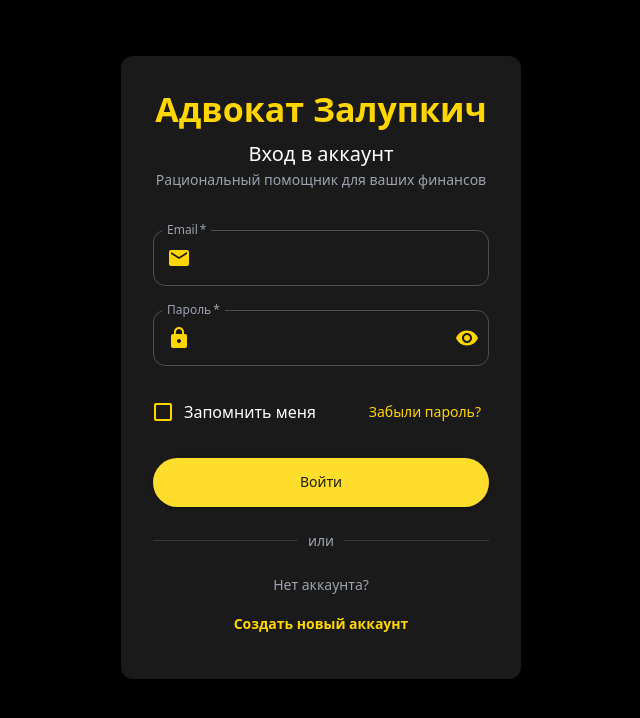
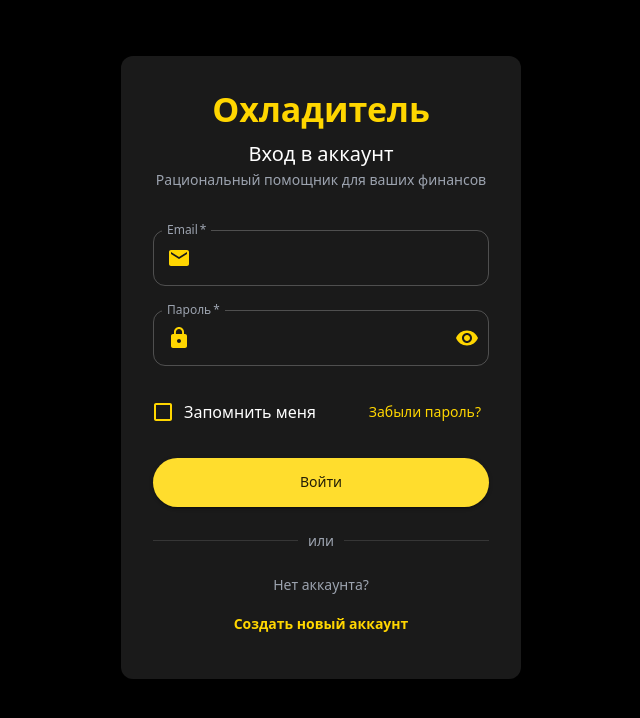
Before and after one commit to PirojochecGG/hakTbank, a React (Vite) app in the folder web/: page /login in a window 1280 px wide. Shown: the top 718 px of the page, without its empty margins (319-959 px from the left). Built offline with nearby package versions, Linux system fonts and the light colour scheme; no server answers.

Commit message:
? fix points

```diff
--- a/web/index.html
+++ b/web/index.html
@@ -7,7 +7,7 @@
     <meta name="mobile-web-app-capable" content="yes" />
     <meta name="apple-mobile-web-app-status-bar-style" content="black-translucent" />
     <meta name="apple-mobile-web-app-title" content="T-Bank" />
-    <title>Адвокат Залупкич</title>
+    <title>Охладитель</title>
   </head>
   <body>
     <div id="root"></div>
--- a/web/src/components/Auth/LoginForm.tsx
+++ b/web/src/components/Auth/LoginForm.tsx
@@ -76,7 +76,7 @@ const LoginForm: React.FC<LoginFormProps> = ({ onSuccess, onSwitchToRegister })
     >
       <Box sx={{ textAlign: 'center', mb: 3 }}>
         <Typography variant="h4" sx={{ color: '#FFD600', fontWeight: 700 }}>
-          Адвокат Залупкич
+          Охладитель
         </Typography>
         <Typography variant="h6" sx={{ mt: 1, color: '#FFFFFF' }}>
           Вход в аккаунт
--- a/web/src/components/Auth/RegisterForm.tsx
+++ b/web/src/components/Auth/RegisterForm.tsx
@@ -105,7 +105,7 @@ const RegisterForm: React.FC<RegisterFormProps> = ({ onSuccess, onSwitchToLogin
     >
       <Box sx={{ textAlign: 'center', mb: 3 }}>
         <Typography variant="h4" sx={{ color: '#FFD600', fontWeight: 700 }}>
-          Адвокат Залупкич
+          Охладитель
         </Typography>
         <Typography variant="h6" sx={{ mt: 1, color: '#FFFFFF' }}>
           Регистрация
--- a/web/src/components/Layout.tsx
+++ b/web/src/components/Layout.tsx
@@ -181,7 +181,7 @@ function DrawerContent({ token, user, userInitial, onLogout, onNavigate }: Drawe
       <Box>
         <Box sx={{ mb: 2 }}>
           <Typography variant="h6" sx={{ fontWeight: 700 }}>
-            Адвокат Залупкич
+            Охладитель
           </Typography>
           <Typography variant="caption" color="text.secondary">
             Рациональный ассистент
@@ -300,7 +300,7 @@ function DrawerContent({ token, user, userInitial, onLogout, onNavigate }: Drawe
         )}
         <Divider sx={{ mt: 2, mb: 1 }} />
         <Typography variant="caption" color="text.secondary">
-          Сделано для хакатона Адвокат Залупкич.
+          Сделано для хакатона Охладитель.
         </Typography>
       </Box>
     </>
--- a/web/src/pages/ChatPage.tsx
+++ b/web/src/pages/ChatPage.tsx
@@ -112,8 +112,8 @@ export function ChatPage() {
     try {
       const query = new URLSearchParams({
         page: String(page),
-        limit: String(PAGE_SIZE),
-        order: 'desc',
+        size: String(PAGE_SIZE),
+        sort: 'updated_at,desc',
       })
 
       const response = await apiFetch<ChatListResponse | ChatListItem[]>(
```
Also changed, not shown: 1 other file (tests, documents, lock files or other folders).
